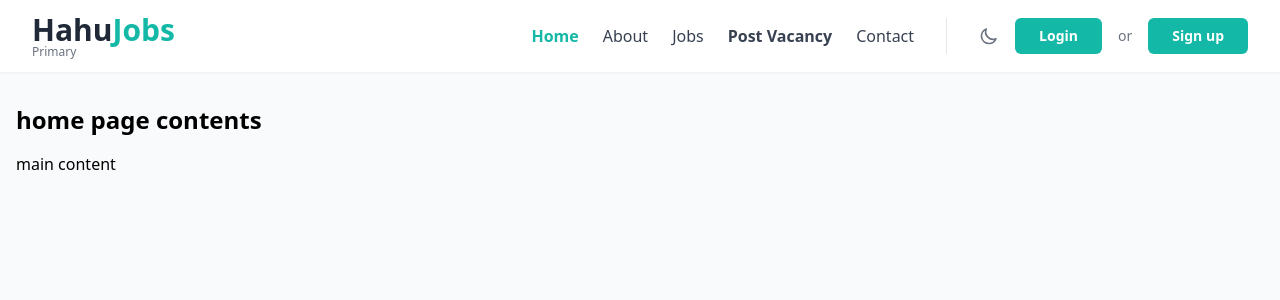
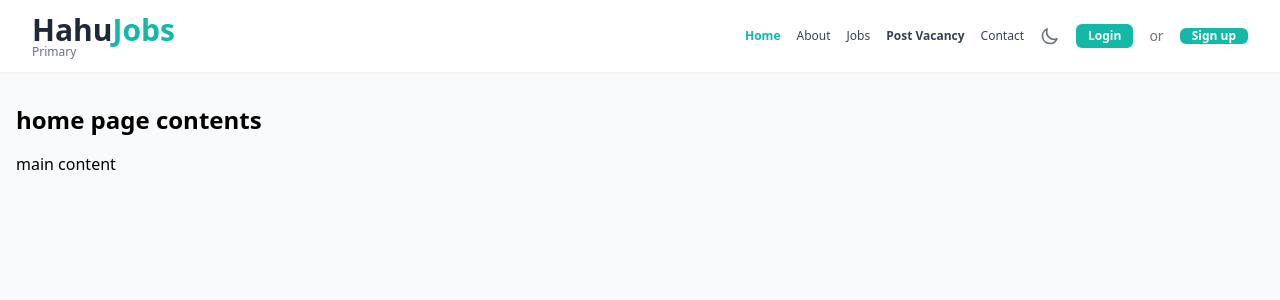
Before and after one commit to lidiaAsamnew/Hahu-jobs, a Nuxt app in the folder frontend/: page / in a window 1280 px wide. Shown: the top 300 px of the page. Built offline with nearby package versions, Linux system fonts and the light colour scheme.

Commit message:
design the AppHeader

```diff
--- a/frontend/components/AppHeader.vue
+++ b/frontend/components/AppHeader.vue
@@ -11,23 +11,19 @@
         </NuxtLink>
       </div>
 
-
-       <div class="hidden md:flex items-center">
-        <div class="flex items-center space-x-6 text-base font-medium">
+      <div class="hidden md:flex items-center">
+        <div class="flex items-center space-x-4 text-xs font-medium">
           <NuxtLink to="/" class="nav-link">Home</NuxtLink>
           <NuxtLink to="/about" class="nav-link">About</NuxtLink>
           <NuxtLink to="/jobs" class="nav-link">Jobs</NuxtLink>
           <NuxtLink to="/post-vacancy" class="nav-link text-teal-600 font-semibold">Post Vacancy</NuxtLink>
           <NuxtLink to="/contact" class="nav-link flex items-center gap-x-2">Contact</NuxtLink>
-        </div>
-
-        <div class="flex items-center space-x-4 pl-8 ml-8 border-l border-gray-200">
           <button class="text-gray-500 hover:text-teal-600 focus:outline-none" aria-label="Toggle dark mode">
             <svg xmlns="http://www.w3.org/2000/svg" class="h-5 w-5" fill="none" viewBox="0 0 24 24" stroke="currentColor"><path stroke-linecap="round" stroke-linejoin="round" stroke-width="2" d="M20.354 15.354A9 9 0 018.646 3.646 9.003 9.003 0 0012 21a9.003 9.003 0 008.354-5.646z" /></svg>
           </button>
-          <NuxtLink to="/login" class="bg-[#14B8A6] text-white text-sm font-semibold px-6 py-2 rounded-md hover:bg-teal-700">Login</NuxtLink>
+          <NuxtLink to="/login" class="bg-[#14B8A6] text-white text-xs font-semibold px-3 py-1 rounded-md hover:bg-teal-700">Login</NuxtLink>
           <span class="text-gray-500 text-sm">or</span>
-          <NuxtLink to="/signup" class="bg-[#14B8A6] text-white text-sm font-semibold px-6 py-2 rounded-md hover:bg-teal-700">Sign up</NuxtLink>
+          <NuxtLink to="/signup" class="bg-[#14B8A6] text-white text-xs font-semibold px-3 py- rounded-md hover:bg-teal-700">Sign up</NuxtLink>
         </div>
       </div>
 
```
